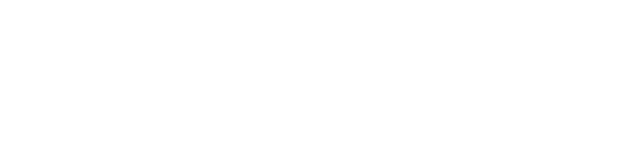
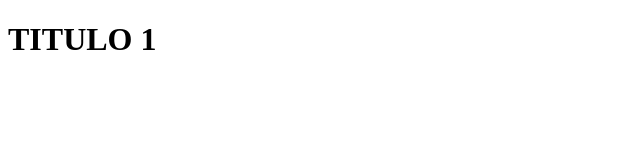
Before and after one commit to Alfrente/hello-wold-git, a plain HTML site: page index.html in a window 1280 px wide. Shown: the whole page, without its empty margins (0-640 px from the left). Drawn offline with Linux system fonts and the light colour scheme.

Commit message:
se agrego un titulo h1 al html

```diff
--- a/index.html
+++ b/index.html
@@ -5,6 +5,6 @@
     <title>DEMO HTML</title>
 </head>
 <body>
-
+<h1>TITULO 1</h1>
 </body>
 </html>
```
